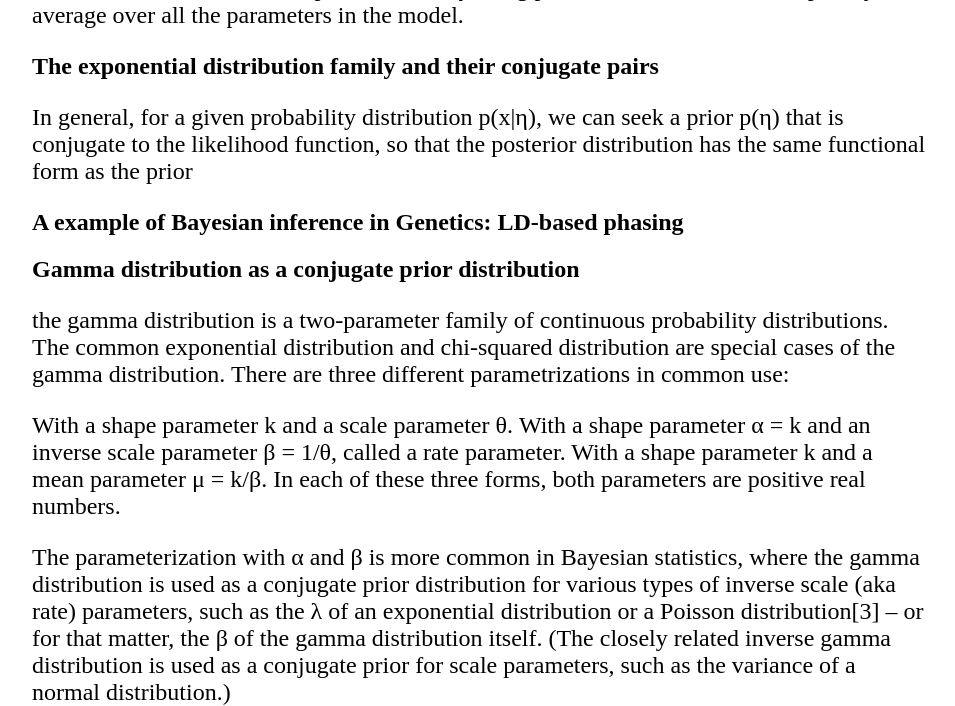
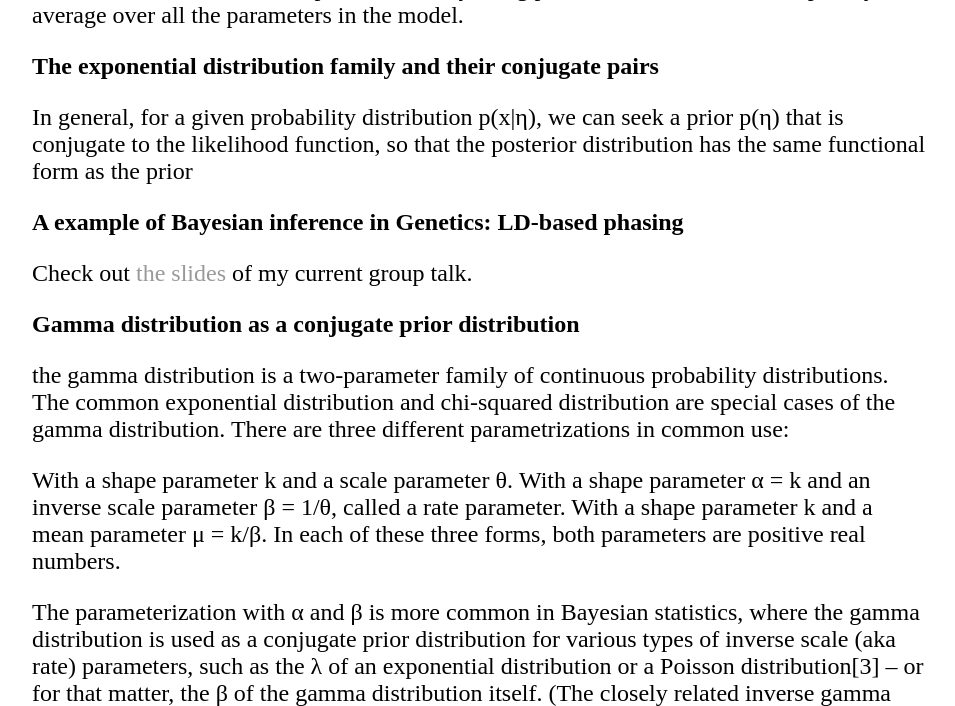
Before and after one commit to lybird300/lybird300.github.io, a Jekyll site: the page built from _posts/2015-11-11-Bayesian.md, in a window 1280 px wide and 900 px high, scrolled down 2966 px, cut to the strip 0-706 px from the top of the window. Shown: the whole strip, without its empty margins (160-1115 px from the left). Built offline with Jekyll 4.4.1, drawn with Linux system fonts in a browser that asks for light colours.

Commit message:
Update 2015-11-11-Bayesian.md

```diff
--- a/_posts/2015-11-11-Bayesian.md
+++ b/_posts/2015-11-11-Bayesian.md
@@ -33,7 +33,7 @@ conjugate to the likelihood function, so that the posterior distribution has the
 functional form as the prior
 
 <h2>A example of Bayesian inference in Genetics: LD-based phasing</h2>
-
+Check out <a href="lybird300.github.io/YLin_July6_2016_StatisticalPhasing.pdf">the slides</a> of my current group talk.
 <h2>Gamma distribution as a conjugate prior distribution</h2>
 the gamma distribution is a two-parameter family of continuous probability distributions. The common exponential distribution and chi-squared distribution are special cases of the gamma distribution. There are three different parametrizations in common use:
 
```
